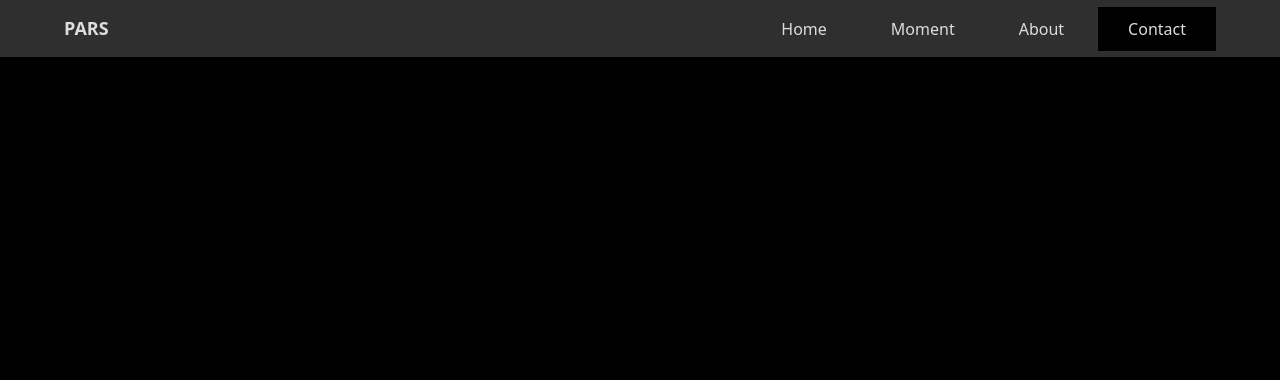
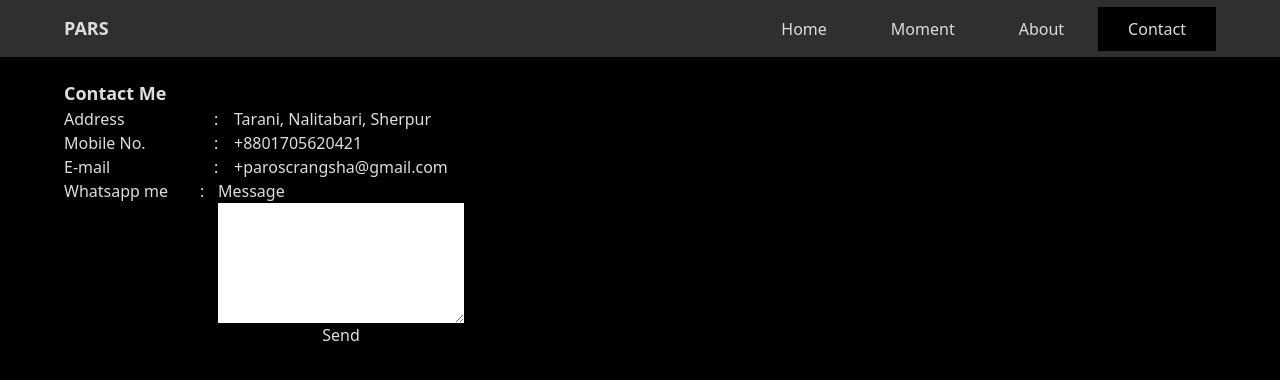
Before and after one commit to ParosRangsha/parosrangsha, a React (Vite) app: page /contact in a window 1280 px wide. Shown: the top 380 px of the page. Built offline with nearby package versions, Linux system fonts and the light colour scheme.

Commit message:
contact add

```diff
--- a/src/Pages/Contact.jsx
+++ b/src/Pages/Contact.jsx
@@ -1,8 +1,45 @@
-import React from 'react'
+import React, { useState } from 'react'
+import Container from '../Components/Container'
+import { NavLink } from 'react-router-dom'
 
 const Contact = () => {
+  let [message, setMessage] = useState('')
+  let txtMessage = (e)=>{
+    setMessage(e.target.value);
+
+  }
+  let [myNumber, setMynumber] = useState('+8801705620421')
+  let sendtoMessage = ()=>{
+    let url = `https://wa.me/${myNumber}?text=${message}`;
+    window.open(url, "_blank");
+  }
+
   return (
-    <div>Contact</div>
+    <div className="contact pt-[80px]">
+      <Container>
+        <div className="contain">
+          <h1 className='text-[18px] font-bold'>Contact Me</h1>
+          <div className="w-[400px] flex">
+            <p className='w-[150px]'>Address</p> <p className='w-[20px]'>:</p> <p>Tarani, Nalitabari, Sherpur</p>
+          </div>
+          <div className="w-[400px] flex">
+            <p className='w-[150px]'>Mobile No.</p> <p className='w-[20px]'>:</p> <p>+8801705620421</p>
+          </div>
+          <div className="w-[400px] flex">
+            <p className='w-[150px]'>E-mail</p> <p className='w-[20px]'>:</p> <p>+paroscrangsha@gmail.com</p>
+          </div>
+          <div className="w-[400px] flex">
+            <p className='w-[150px]'>Whatsapp me</p> <p className='w-[20px]'>:</p>
+            <div className="flex flex-col">
+              <label htmlFor="whatsapptxt">Message</label>
+              <textarea name="" id="whatsapptxt" cols={25} rows={5} onChange={txtMessage}/>
+              <button onClick={sendtoMessage}>Send</button>
+            </div>
+          </div>
+
+        </div>
+      </Container>
+    </div>
   )
 }
 
--- a/src/Pages/Family.jsx
+++ b/src/Pages/Family.jsx
@@ -3,9 +3,9 @@ import Container from '../Components/Container'
 
 const Family = () => {
   return (
-    <div className="family pt-[80px] lg:py-[80px]">
+    <div className="family pt-[80px]">
         <Container>
-            <h1>About Family</h1>
+            <h1 className='text-[18px] font-bold'>About Family</h1>
             <p>
                 <p className='text-justify text-[10px] lg:text-[16px] text-[#666]  py-[5px]'>I come from a small, loving, and supportive family that has always been the backbone of my life. We live in the Sherpur district, part of the Mymensingh division in Bangladesh. My father's name is Atindra Mankhin, and my mother is Anoti Rangsha. They have worked hard throughout their lives to provide for our family and instilled in us the values of honesty, discipline, and compassion. My father has always been a source of wisdom and strength, while my mother has been the heart of our home, nurturing us with her care and kindness.</p>
                 <p className='text-justify text-[10px] lg:text-[16px] text-[#666]  py-[5px]'>I have one younger brother, Abhijeet Rangsha, who is full of energy and ambition. We share a strong bond, and I always try to guide and support him in his journey, just as he supports me in mine. Our family believes in staying close, helping each other during tough times, and celebrating even the smallest moments of joy together.</p>
--- a/src/Pages/Job.jsx
+++ b/src/Pages/Job.jsx
@@ -5,7 +5,7 @@ const Job = () => {
   return (
     <div className="pt-[80px]">
         <Container>
-            <h1 className="text-2xl font-bold text-gray-800 mb-4">Job Experience</h1>
+            <h1 className="text-[18px] font-bold">Job Experience</h1>
             <div className="lg:flex">
                 <div className="pt-[20px] lg:w-1/2">
                     <h2 className="text-xl font-semibold text-blue-700">Officer – ERP & Final Inspection</h2>
```
